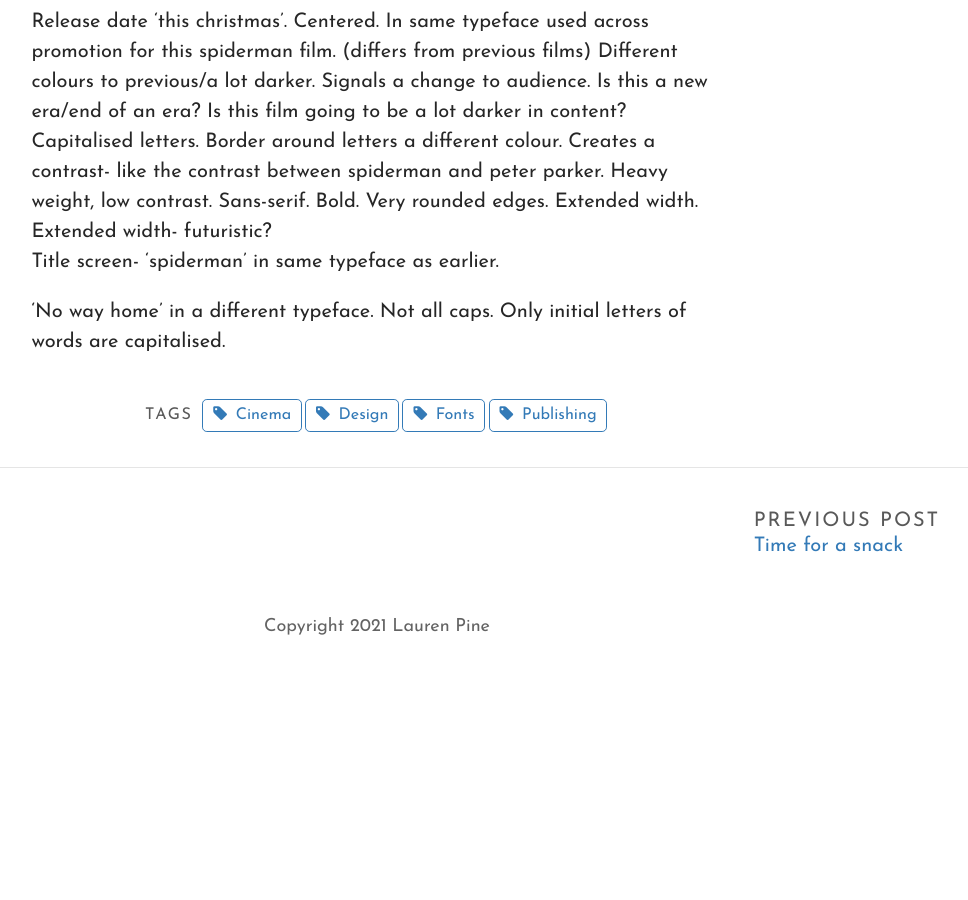
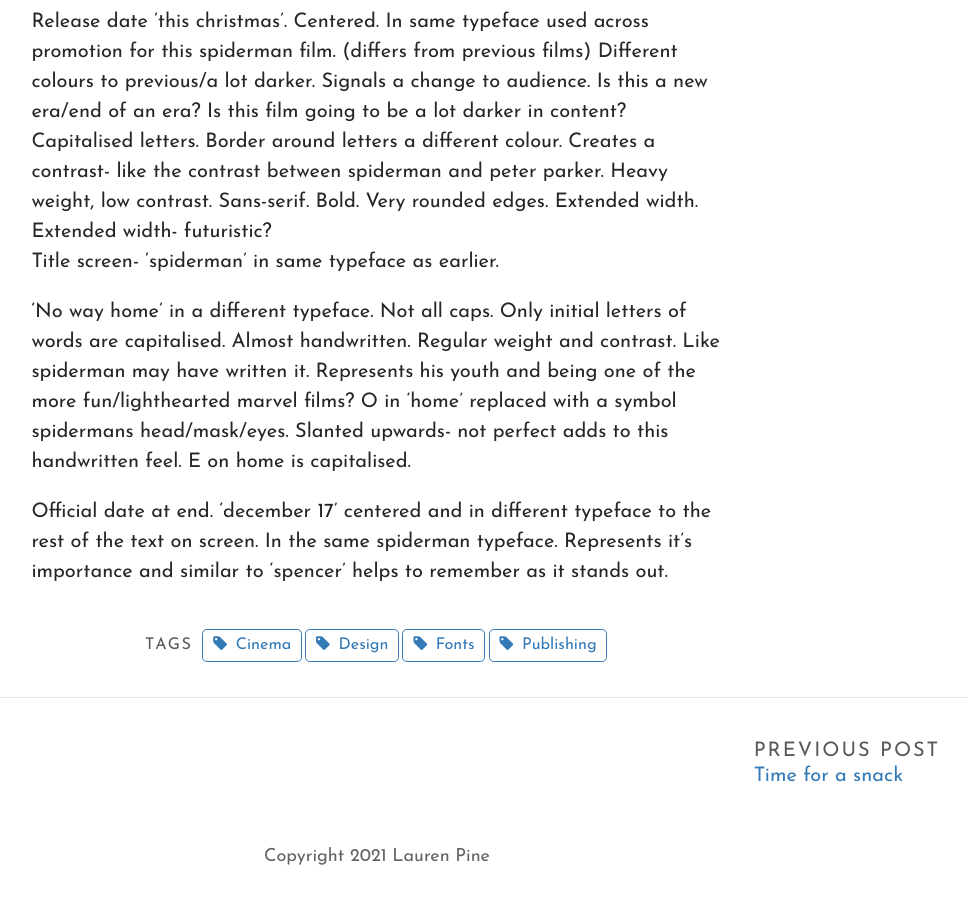
Before and after one commit to laurenlouisap/typography, a Jekyll site: the page built from _posts/2021-11-08-you-love-them-or-you-hate-them-its-the-trailers.md, in a window 1280 px wide and 900 px high, scrolled down 2358 px. Shown: the whole window, without its empty margins (263-1231 px from the left). Built offline with Jekyll 4.4.1, drawn with Linux system fonts in a browser that asks for light colours; some web fonts are replaced; before the commit the page ends 3028 px from its top, so only the background shows below that.

Commit message:
Update Post “2021-11-08-you-love-them-or-you-hate-them-its-the-trailers”

```diff
--- a/_posts/2021-11-08-you-love-them-or-you-hate-them-its-the-trailers.md
+++ b/_posts/2021-11-08-you-love-them-or-you-hate-them-its-the-trailers.md
@@ -42,4 +42,6 @@
 Capitalised letters. Border around letters a different colour. Creates a contrast- like the contrast between spiderman and peter parker. Heavy weight, low contrast. Sans-serif. Bold. Very rounded edges. Extended width. Extended width- futuristic? \
 Title screen- 'spiderman' in same typeface as earlier.
 
-'No way home' in a different typeface. Not all caps. Only initial letters of words are capitalised.
+'No way home' in a different typeface. Not all caps. Only initial letters of words are capitalised. Almost handwritten. Regular weight and contrast. Like spiderman may have written it. Represents his youth and being one of the more fun/lighthearted marvel films? O in 'home' replaced with a symbol spidermans head/mask/eyes. Slanted upwards- not perfect adds to this handwritten feel. E on home is capitalised.
+
+Official date at end. 'december 17' centered and in different typeface to the rest of the text on screen. In the same spiderman typeface. Represents it's importance and similar to 'spencer' helps to remember as it stands out.
```
